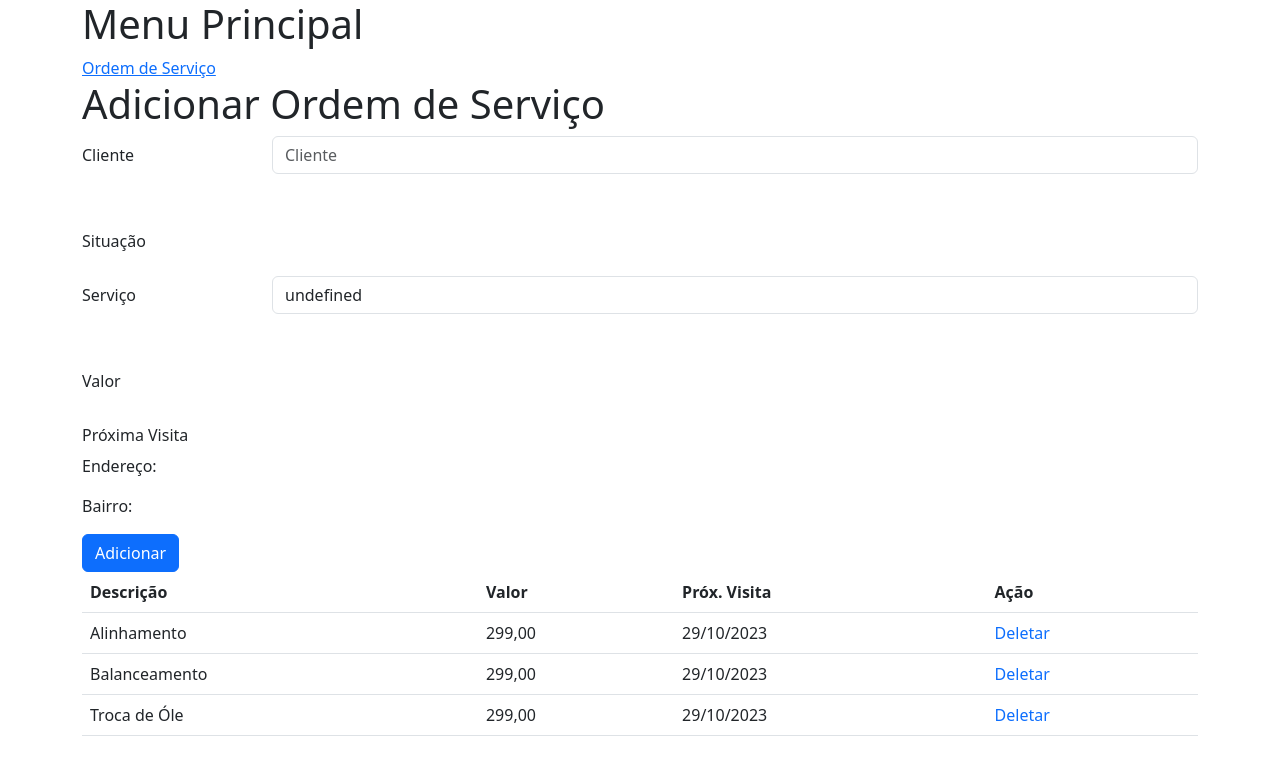
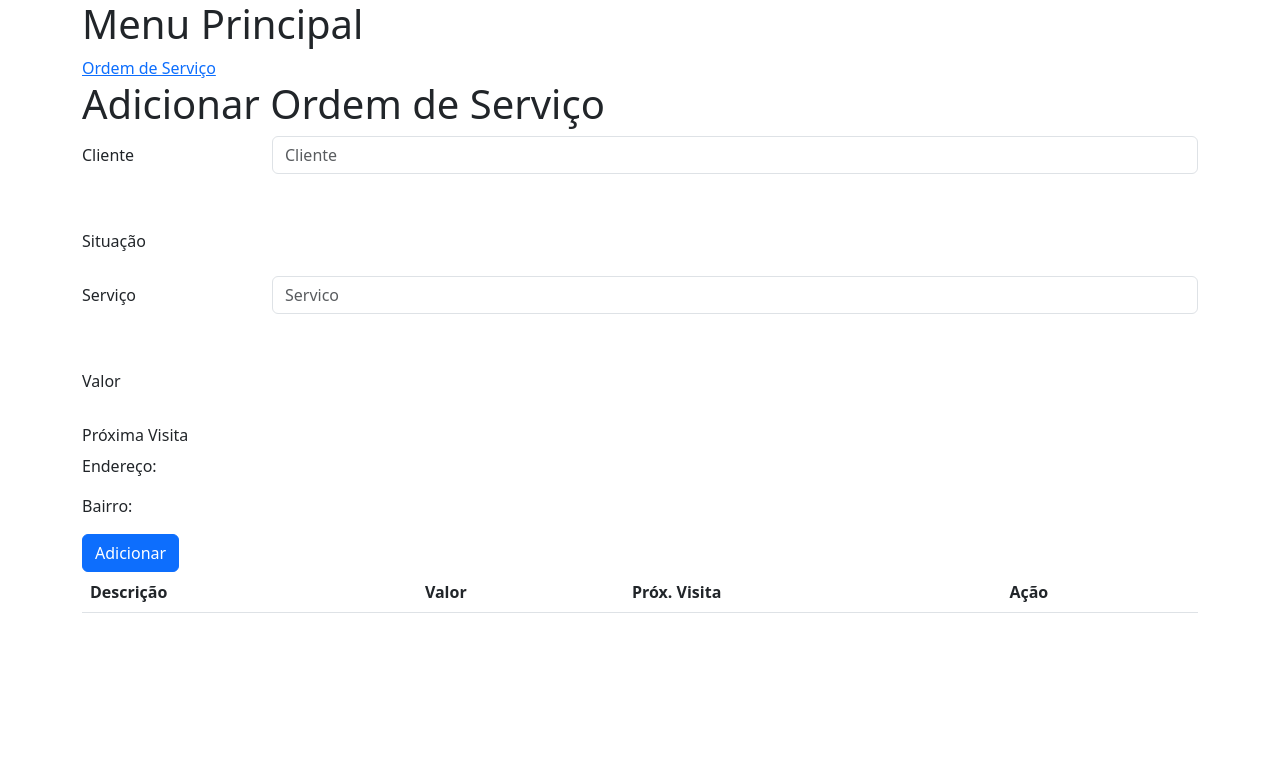
Before and after one commit to zurcx/ordem-de-servico, a Django app: template backend/servico/templates/servico/ordem_servico_form.html in a window 1280 px wide. Shown: the top 775 px of the page. Run offline with Django 4.2, Linux system fonts and the light colour scheme; the template is opened without the code that fills it, so the values that code supplies are empty; some libraries are stand-ins or nearby versions.

Commit message:
class eight

```diff
--- a/backend/core/static/js/servico/servico.js
+++ b/backend/core/static/js/servico/servico.js
@@ -1,37 +1,53 @@
+const data = document.currentScript.dataset
+const csrf = data.csrf
+
 const getData = () => ({
-  items: [
-    { 'id': 1, 'servico': 'Alinhamento' },
-    { 'id': 2, 'servico': 'Balanceamento' },
-    { 'id': 3, 'servico': 'Troca de Óle' },
-  ],
   clientes: [],
   cliente: {},
   clienteSelecionado: {},
   searchCliente: '',
-  servico: [],
+  servicos: [],
   servico: {},
   servicoSelecionado: {},
-  servicoCliente: '',
+  searchServico: '',
   ordemServico: {},
+  ordemServicoItem: {},
+  currentId: 1,
+  ordemServicoItems: [],
+  clienteShow: false,
+  servicoShow: false,
 
   init() {
-    // watch - monitora ações
+    // watch - monitora as ações
     this.$watch('searchCliente', (newValue, oldValue) => {
+      if (!newValue) this.clientes = []
       if (newValue.length >= 3) {
         this.getClientes(newValue)
       }
     })
     this.$watch('searchServico', (newValue, oldValue) => {
+      if (!newValue) this.servicos = []
       if (newValue.length >= 3) {
         this.getServicos(newValue)
       }
     })
   },
 
+  addItem() {
+    // Envia os dados para inserir um novo item na Ordem de Serviço Item,
+    // que por sua vez será retornado na tabela de itens.
+    const servico_id = this.servicoSelecionado.id
+    const servico_titulo = this.servicoSelecionado.titulo
+    const valor = this.ordemServicoItem.valor
+    const proxima_visita = this.ordemServicoItem.proximaVisita
 
+    let ordem_servico_item_id = this.currentId++
+    this.ordemServicoItems.push({ id: ordem_servico_item_id, servico_id, servico_titulo, valor, proxima_visita })
+  },
 
-  addItem() {
-    this.items.push({ 'id': 4, 'servico': 'Higienização' })
+  deleteOrdemServicoItem(id) {
+    const indexToRemove = this.ordemServicoItems.findIndex(i => i.id == id)
+    this.ordemServicoItems.splice(indexToRemove, 1)
   },
 
   getClientes(newValue) {
@@ -40,11 +56,13 @@
       .then(response => response.json())
       .then(data => {
         this.clientes = data
+        this.clienteShow = true
       })
   },
 
   getCliente(cliente) {
     this.clienteSelecionado = cliente
+    this.clienteShow = false
   },
 
   getServicos(newValue) {
@@ -53,11 +71,31 @@
       .then(response => response.json())
       .then(data => {
         this.servicos = data
+        this.servicoShow = true
       })
   },
 
-  getservico(servico) {
+  getServico(servico) {
     this.servicoSelecionado = servico
+    this.servicoShow = false
+  },
+
+  saveData() {
+    const cliente_id = this.clienteSelecionado.id
+    const situacao = this.ordemServico.situacao
+    const ordem_servico_itens = this.ordemServicoItems
+    const bodyData = { cliente_id, situacao, ordem_servico_itens }
+    fetch('/api/v1/servico/ordem-servico/', {
+      method: "POST",
+      headers: { "Content-Type": "application/json", "X-CSRFToken": csrf },
+      body: JSON.stringify(bodyData),
+    })
+      .then(response => response.json())
+      .then(data => {
+        // redirect para os detalhes da OrdemServico
+        const ordem_servico_id = data.ordem_servico_id
+        window.location.href = `/servico/${ordem_servico_id}/`
+      })
   },
 
 })
--- a/backend/servico/templates/servico/ordem_servico_form.html
+++ b/backend/servico/templates/servico/ordem_servico_form.html
@@ -28,10 +28,11 @@
       <div class="form-group row">
         <label for="inputEmail3" class="col-sm-2 col-form-label">Situação</label>
         <div class="col-sm-10">
-          {% render_field form.situacao class="form-control" x-model="ordemServico.situacao"%}
+          {% render_field form.situacao class="form-control" x-model="ordemServico.situacao" %}
         </div>
       </div>
       <p></p>
+
       <!-- Buscar Servico -->
       <div class="form-group row">
         <label for="inputEmail3" class="col-sm-2 col-form-label">Serviço</label>
@@ -44,7 +45,7 @@
      <!-- Resultado Serviço -->
      <ul class="list-group">
         <template class="list-group" x-for="servico in servicos" :key="servico.id">
-          <li class="list-group-item" x-text="servico.titulo" @click="servicoSelecionado = servico"></li>
+          <li class="list-group-item" x-text="servico.titulo" @click="getServico(servico)"></li>
         </template>
       </ul>
       <p x-text="servicoSelecionado.id"></p>
@@ -52,14 +53,14 @@
       <div class="form-group row">
         <label for="inputEmail3" class="col-sm-2 col-form-label">Valor</label>
         <div class="col-sm-10">
-          {% render_field form.valor class="form-control" min="0" step="0.01" x-model="ordemServico.valor" %}
+          {% render_field form.valor class="form-control" min="0" step="0.01" x-model="ordemServicoItem.valor" %}
         </div>
       </div>
       <p></p>
       <div class="form-group row">
         <label for="inputEmail3" class="col-sm-2 col-form-label">Próxima Visita</label>
         <div class="col-sm-10">
-          {% render_field form.proxima_visita class="form-control" x-model="ordemServico.proximaVisita"%}
+          {% render_field form.proxima_visita class="form-control" x-model="ordemServicoItem.proximaVisita"%}
         </div>
       </div>
 
```
Also changed, not shown: backend/servico/models.py (+23 -18 lines), backend/servico/servico_api.py (+14 -3 lines).
